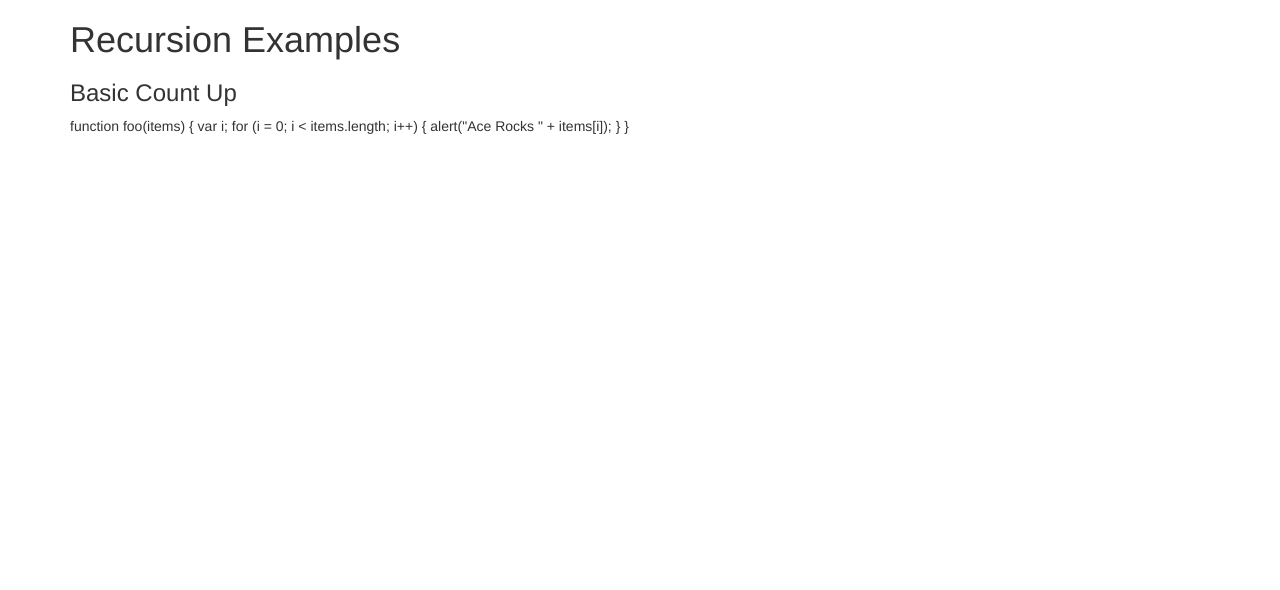
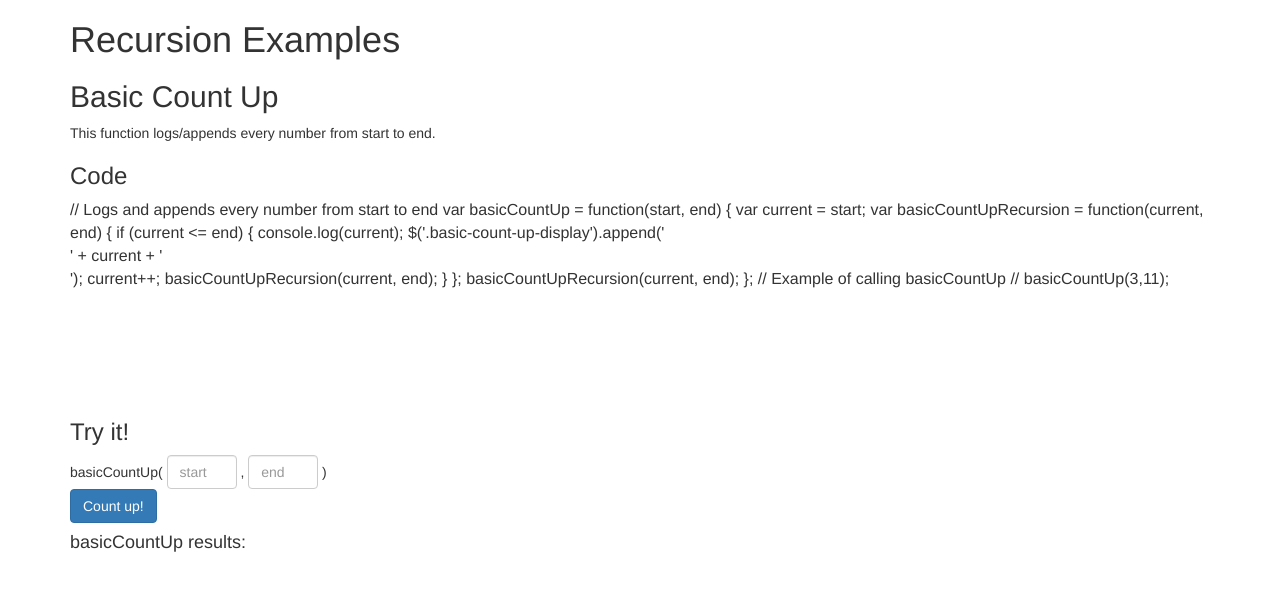
Before and after one commit to olinations/recursion-examples, a website: page index.html in a window 1280 px wide. Drawn offline with nearby package versions, Linux system fonts and the light colour scheme.

Commit message:
finish basicCountUp function

```diff
--- a/basic-count-up.js
+++ b/basic-count-up.js
@@ -1,11 +1,11 @@
 // Logs and appends every number from start to end
 var basicCountUp = function(start, end) {
-
   var current = start;
+  $('.basic-count-up-display').html('');
 
   var basicCountUpRecursion = function(current, end) {
-    if (current <= end) {
-      console.log(current);
+    if (parseInt(current) <= parseInt(end)) {
+      $('.basic-count-up-display').append('<div>' + current + '</div>');
       current++;
       basicCountUpRecursion(current, end);
     }
@@ -15,4 +15,11 @@ var basicCountUp = function(start, end) {
 
 };
 
-basicCountUp(3,11);
+// Calls function on submit
+$('.basic-count-up-submit').click(function() {
+  var start = $('.basic-count-up-start').val();
+  var end = $('.basic-count-up-end').val();
+  $('.basic-count-up-start').val('');
+  $('.basic-count-up-end').val('');
+  basicCountUp(start, end);
+});
--- a/index.html
+++ b/index.html
@@ -10,13 +10,41 @@
   <div class="container">
     <h1>Recursion Examples</h1>
 
-    <h3>Basic Count Up</h3>
-      <div id="editor-basic-count-up">function foo(items) {
-      var i;
-      for (i = 0; i &lt; items.length; i++) {
-          alert("Ace Rocks " + items[i]);
-      }
-      }</div>
+    <h2>Basic Count Up</h2>
+    <p>This function logs/appends every number from start to end.</p>
+
+    <h3>Code</h3>
+    <div id="editor-basic-count-up">// Logs and appends every number from start to end
+var basicCountUp = function(start, end) {
+
+  var current = start;
+
+  var basicCountUpRecursion = function(current, end) {
+    if (current <= end) {
+      console.log(current);
+      $('.basic-count-up-display').append('<div>' + current + '</div>');
+      current++;
+      basicCountUpRecursion(current, end);
+    }
+  };
+
+  basicCountUpRecursion(current, end);
+
+};
+
+// Example of calling basicCountUp
+// basicCountUp(3,11);</div>
+
+    <h3>Try it!</h3>
+      basicCountUp(
+      <input type="text" class="form-control basic-count-up-input basic-count-up-start" placeholder="start"> ,
+      <input type="text" class="form-control basic-count-up-input basic-count-up-end" placeholder="end"> )
+      <br>
+      <button class="btn btn-primary basic-count-up-submit">Count up!</button>
+
+    <div class="basic-count-up-display">
+      <h4>basicCountUp results:</h4>
+    </div>
 
   </div>
 
--- a/style.css
+++ b/style.css
@@ -1,4 +1,9 @@
 #editor-basic-count-up {
   width: 100%;
   height: 200px;
+  font-size: 16px;
 }
+.basic-count-up-input {
+  display: inline-block;
+  width: 70px;
+}
```
